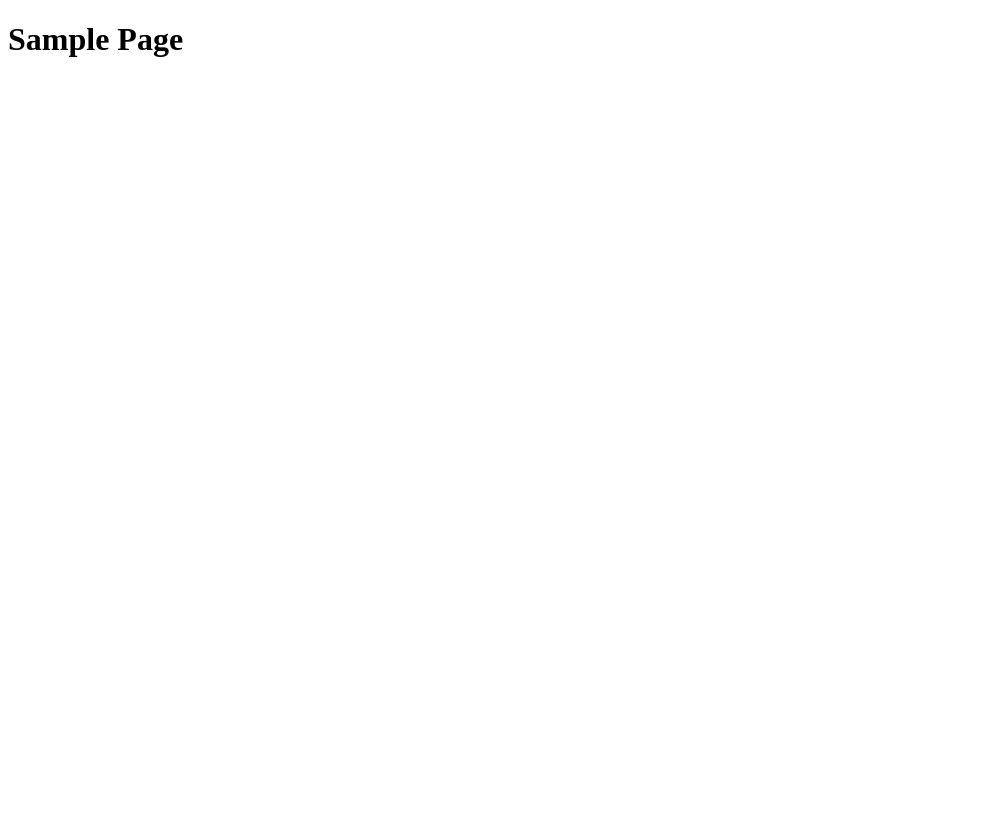
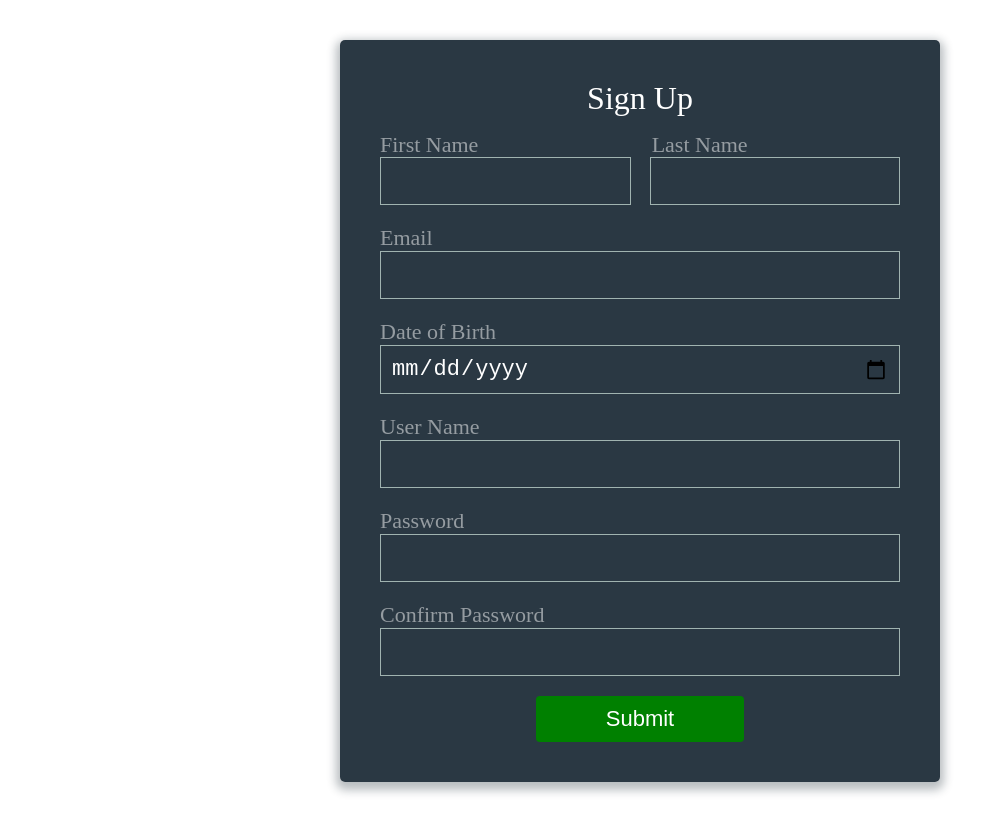
Before and after one commit to brownt4/simplerestify, a website: page src/html/index.html in a window 1280 px wide. Shown: the whole page, without its empty margins (0-1002 px from the left). Before the commit the page ends 800 px from the top, so only its background shows below. Drawn offline with Linux system fonts and the light colour scheme.

Commit message:
Working server-side and client-side authenticated form.

```diff
--- a/package.json
+++ b/package.json
@@ -6,9 +6,10 @@
   "scripts": {
     "test": ""
   },
-  "author": "Brian Phipps",
+  "author": "Thomas Brown",
   "license": "MIT",
   "devDependencies": {
-    "restify": "^4.0.4"
+    "restify": "^4.0.4",
+    "restify-validator": "^0.3.1"
   }
 }
--- a/src/html/index.html
+++ b/src/html/index.html
@@ -1,7 +1,176 @@
 <!DOCTYPE html>
 <html>
-<head></head>
+
+<head>
+    <style type="text/css">
+        *,
+        *:before,
+        *:after {
+            box-sizing: border-box;
+        }
+
+        .form {
+            display: flex;
+            flex-direction: column;
+            background: rgba(19, 35, 47, 0.9);
+            padding: 40px;
+            max-width: 600px;
+            margin: 40px auto;
+            border-radius: 5px;
+            box-shadow: 0 4px 10px 4px rgba(19, 35, 47, 0.3);
+            color: white;
+        }
+
+        .name-row {
+            display: flex;
+            flex: 1;
+            flex-direction: row;
+        }
+
+        .name-row > label {
+            -webkit-transform: translateY(-25px);
+            transform: translateY(-25px);
+        }
+
+        .name-row > input {
+            margin-left: -98px;
+        }
+
+        .name-row > input + label {
+            margin-left: 4%;
+        }
+
+        label {
+            position: relative;
+            color: rgba(255, 255, 255, 0.5);
+            pointer-events: none;
+            font-size: 22px;
+        }
+
+        input:not([type=submit]) {
+            flex: 1;
+            /* IE fix */
+            display: block;
+            min-width: 0;
+            margin-bottom: 20px;
+            font-size: 22px;
+            width: 100%;
+            height: 100%;
+            padding: 10px 10px;
+            background: none;
+            background-image: none;
+            border: 1px solid #a0b3b0;
+            color: #ffffff;
+            border-radius: 0;
+        }
+
+        input:focus:invalid {
+            outline: 0;
+            border-color: red;
+            transition: all 0.4s;
+        }
+
+        input:valid {
+            outline: 0;
+            border-color: green;
+            transition: all 0.4s;
+        }
+
+        h1 {
+            text-align: center;
+            color: #fff;
+            font-weight: 300;
+            margin: 0 0 40px;
+            pointer-events: none;
+        }
+
+        button {
+            padding: 10px 10px;
+            background: green;
+            border: none;
+            color: #fff;
+            border-radius: 4px;
+            cursor: pointer;
+            font-size: 22px;
+            transition: all 0.5s;
+            width: 40%;
+            min-width: 120px;
+        }
+
+        .button {
+            text-align: center;
+        }
+
+        .button span {
+            cursor: pointer;
+            display: inline-block;
+            position: relative;
+            transition: 0.5s;
+        }
+
+        .button span:after {
+            content: ' ->';
+            position: absolute;
+            opacity: 0;
+            top: 0;
+            right: -20px;
+            transition: 0.5s;
+        }
+
+        .button:hover span {
+            padding-right: 25px;
+        }
+
+        .button:hover span:after {
+            opacity: 1;
+            right: 0;
+        }
+    </style>
+    <script type="text/javascript">
+        window.onload = function() {
+            document.getElementById("pass1").oninput = validatePassword;
+            document.getElementById("pass2").oninput = validatePassword;
+        }
+
+        function validatePassword() {
+            var pass2 = document.getElementById("pass2").value;
+            var pass1 = document.getElementById("pass1").value;
+            if (pass1 != pass2) {
+                document.getElementById("pass2").setCustomValidity("Passwords Don't Match");
+            } else {
+                document.getElementById("pass2").setCustomValidity('');
+              }
+        }
+    </script>
+</head>
+
 <body>
-  <h1>Sample Page</h1>
+    <div class="form">
+        <h1>Sign Up</h1>
+        <form id="valid" action="/submit" method="post" autocomplete="off">
+            <div class="name-row">
+                <label for="firstname">First Name</label>
+                <input type="text" name="firstname" required>
+                <label for="lastname">Last Name</label>
+                <input type="text" name="lastname" required autofill>
+            </div>
+            <label for="email">Email</label>
+            <input type="email" name="email" required>
+            <label for="bday">Date of Birth</label>
+            <input type="date" name="bday" required>
+            <label for="username">User Name</label>
+            <input type="text" name="username" pattern=".{6,}" title="Must be at least 6 charaters" required>
+            <label for="pass1">Password</label>
+            <input id="pass1" type="password" name="pass1" pattern="(?=.*\d)(?=.*[a-z])(?=.*[A-Z]).+$" title="Must have uppercase and lowercase characters, as well as a number" required>
+            <label for="pass2">Confirm Password</label>
+            <input id="pass2" type="password" name="pass2" title="Passwords must match" required>
+            <div class="button">
+                <button type="submit">
+                    <span>Submit</span>
+                </button>
+            </div>
+        </form>
+    </div>
 </body>
+
 </html>
```
Also changed, not shown: server.js (+27 -6 lines), README.md.
